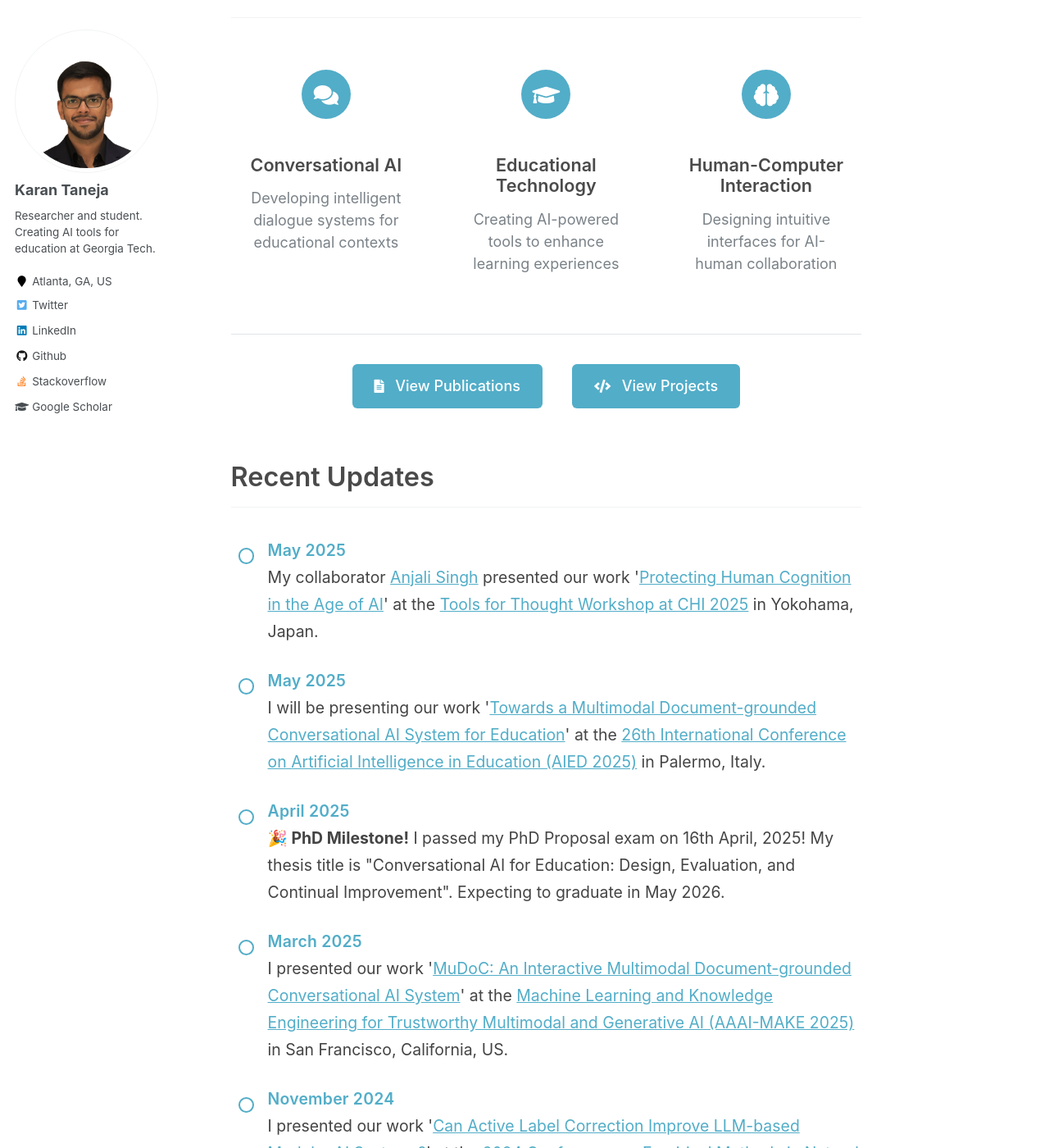
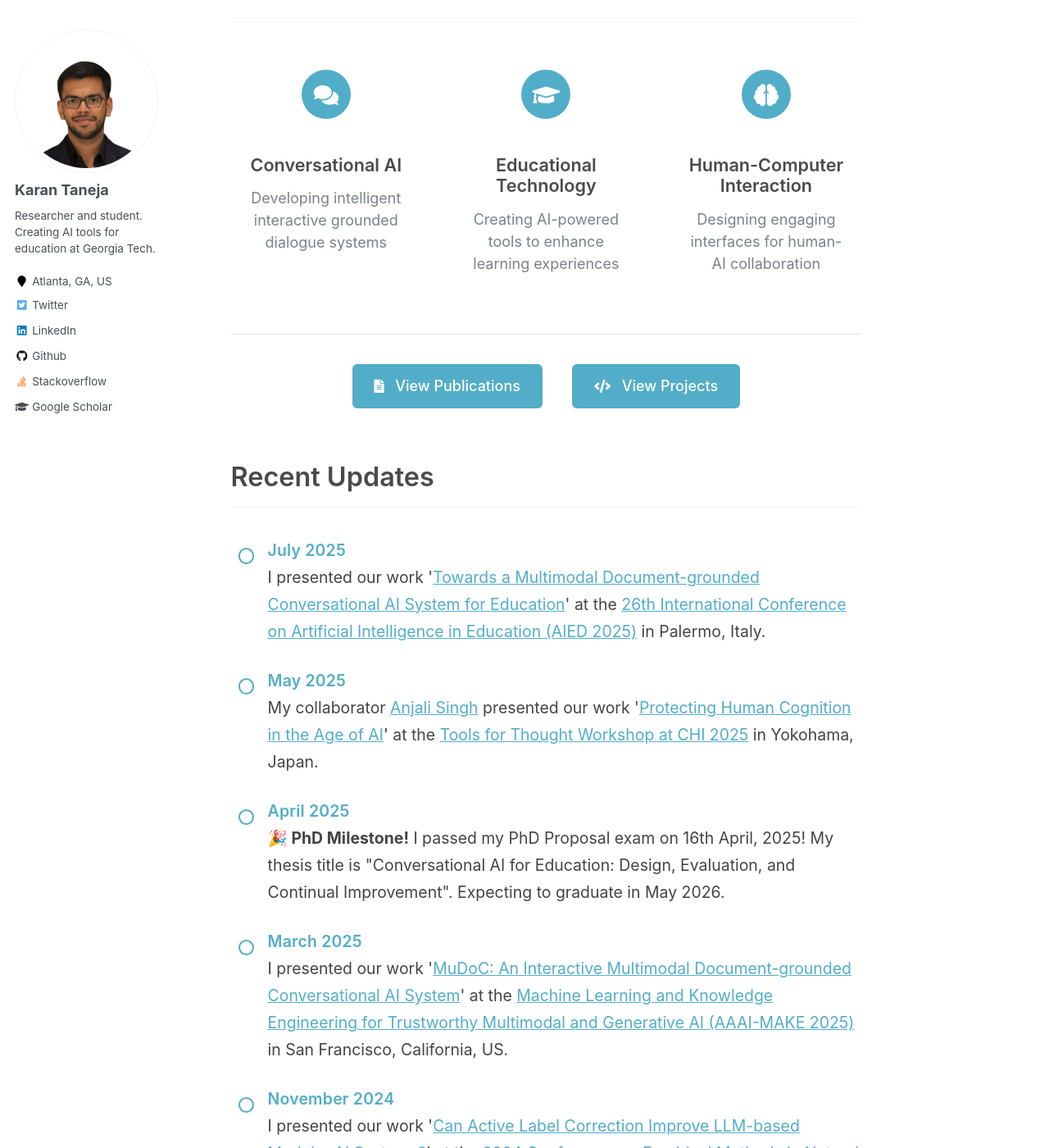
Before and after one commit to KrnTneja/KrnTneja.github.io, a Jekyll site: the page built from _pages/about.md, in a window 1280 px wide and 1400 px high, scrolled down 847 px. Shown: the whole window at 82% size. Built offline with Jekyll 4.4.1, drawn with Linux system fonts in a browser that asks for light colours.

Commit message:
Small homepage updates

```diff
--- a/_pages/about.md
+++ b/_pages/about.md
@@ -37,7 +37,7 @@ redirect_from:
           <i class="fas fa-comments"></i>
         </div>
         <h3>Conversational AI</h3>
-        <p>Developing intelligent dialogue systems for educational contexts</p>
+        <p>Developing intelligent interactive grounded dialogue systems </p>
       </div>
       <div class="research-item">
         <div class="research-icon">
@@ -51,7 +51,7 @@ redirect_from:
           <i class="fas fa-brain"></i>
         </div>
         <h3>Human-Computer Interaction</h3>
-        <p>Designing intuitive interfaces for AI-human collaboration</p>
+        <p>Designing engaging interfaces for human-AI collaboration</p>
       </div>
     </div>
 
@@ -75,12 +75,12 @@ redirect_from:
     </h2>
     <ul class="updates-list">
       <li>
-        <span class="update-date">May 2025</span><br>
-        My collaborator <a href="https://www.linkedin.com/in/anjali-singh-a7786ba4/" target="_blank" rel="noopener noreferrer">Anjali Singh</a> presented our work '<a href="https://arxiv.org/pdf/2502.12447" target="_blank" rel="noopener noreferrer">Protecting Human Cognition in the Age of AI</a>' at the <a href="https://ai-tools-for-thought.github.io/workshop/" target="_blank" rel="noopener noreferrer">Tools for Thought Workshop at CHI 2025</a> in Yokohama, Japan.
+        <span class="update-date">July 2025</span><br>
+        I presented our work '<a href="https://arxiv.org/pdf/2504.13884" target="_blank" rel="noopener noreferrer">Towards a Multimodal Document-grounded Conversational AI System for Education</a>' at the <a href="https://aied2025.itd.cnr.it/" target="_blank" rel="noopener noreferrer">26th International Conference on Artificial Intelligence in Education (AIED 2025)</a> in Palermo, Italy.
       </li>
       <li>
         <span class="update-date">May 2025</span><br>
-        I will be presenting our work '<a href="https://arxiv.org/pdf/2504.13884" target="_blank" rel="noopener noreferrer">Towards a Multimodal Document-grounded Conversational AI System for Education</a>' at the <a href="https://aied2025.itd.cnr.it/" target="_blank" rel="noopener noreferrer">26th International Conference on Artificial Intelligence in Education (AIED 2025)</a> in Palermo, Italy.
+        My collaborator <a href="https://www.linkedin.com/in/anjali-singh-a7786ba4/" target="_blank" rel="noopener noreferrer">Anjali Singh</a> presented our work '<a href="https://arxiv.org/pdf/2502.12447" target="_blank" rel="noopener noreferrer">Protecting Human Cognition in the Age of AI</a>' at the <a href="https://ai-tools-for-thought.github.io/workshop/" target="_blank" rel="noopener noreferrer">Tools for Thought Workshop at CHI 2025</a> in Yokohama, Japan.
       </li>
       <li>
         <span class="update-date">April 2025</span><br>
--- a/_sass/_about.scss
+++ b/_sass/_about.scss
@@ -100,10 +100,6 @@
   text-align: center;
   padding: 2rem 1rem;
   transition: all 0.3s ease;
-
-  &:hover {
-    transform: translateY(-2px);
-  }
 }
 
 .research-icon {
```
